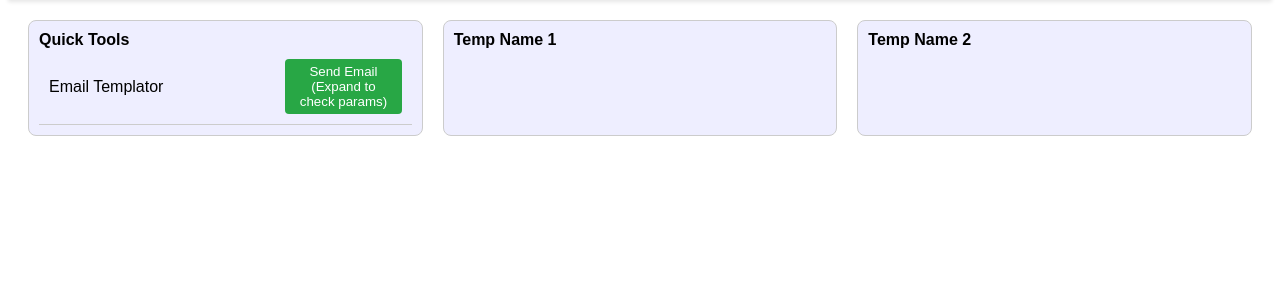
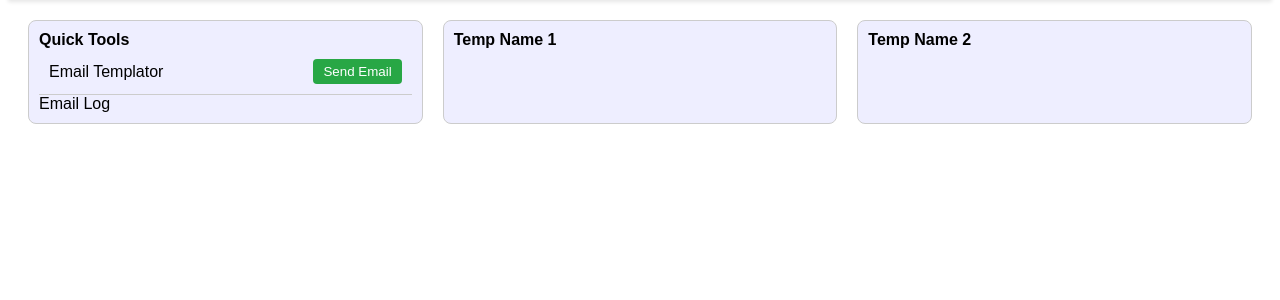
Before and after one commit to vpatel1995/etools, a Django app: page / in a window 1280 px wide. Shown: the part 83-383 px from the top of the page. Run offline with Django 4.2, Linux system fonts and the light colour scheme; data that the repository does not hold is empty.

Commit message:
testing log move

```diff
--- a/home/templates/home/home.html
+++ b/home/templates/home/home.html
@@ -160,6 +160,15 @@
         border-bottom: 1px solid #ccc;
     }
 
+    .email-templator-container {
+        display: flex;
+        align-items: center;
+    }
+
+    .email-templator-text {
+        margin-right: 10px;
+    }
+
     .quick-action-button {
         padding: 5px 10px;
         background-color: #28a745;
@@ -167,7 +176,6 @@
         border: none;
         border-radius: 4px;
         cursor: pointer;
-        width: 33%; /* Set the width to a third of its container */
         align-self: flex-start;
     }
 
@@ -175,14 +183,19 @@
         background-color: #218838;
     }
 
+
+
 </style>
 <div class="bubble-container">
     <div class="bubble" id="quick-tools">
         <div class="bubble-header" onclick="toggleBubble('quick-tools')">Quick Tools</div>
         <div class="bubble-overview">
-            <span>Email Templator</span>
+            <span class="email-templator-text">Email Templator</span>
             {% csrf_token %}
-            <button onclick="sendEmail(true)" class="quick-action-button">Send Email (Expand to check params)</button>
+            <button onclick="sendEmail(true)" class="quick-action-button">Send Email</button>
+        </div>
+        <div class="email-log-container">
+            <span>Email Log</span>
         </div>
         <div class="bubble-content">
             <!-- Your existing email templator and other tools here -->
@@ -226,7 +239,7 @@
                         <div id="template-preview" contenteditable="true"></div>
                     </div>
                 </div>
-
+            </div>
             <!-- Checkbox for toggling the visibility of the email log -->
             <div class="form-group toggle-log">
                 <input type="checkbox" id="toggle-email-log" name="toggle-email-log">
@@ -242,8 +255,6 @@
                 <p><strong>Body:</strong> {{ latest_email_log.body | safe }}</p>
             </div>
             {% endif %}
-
-            </div>
         </div>
     </div>
 
```
Lines whose indentation alone changed are shown as unchanged.
